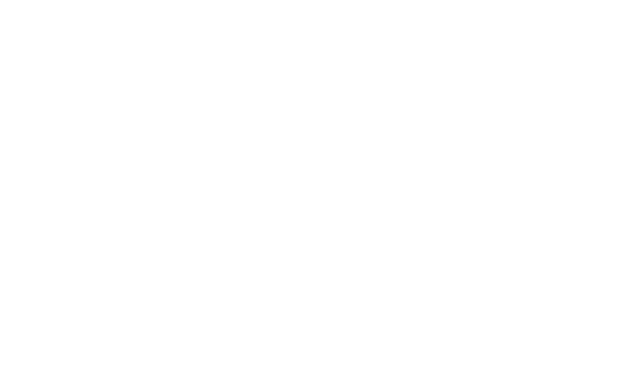
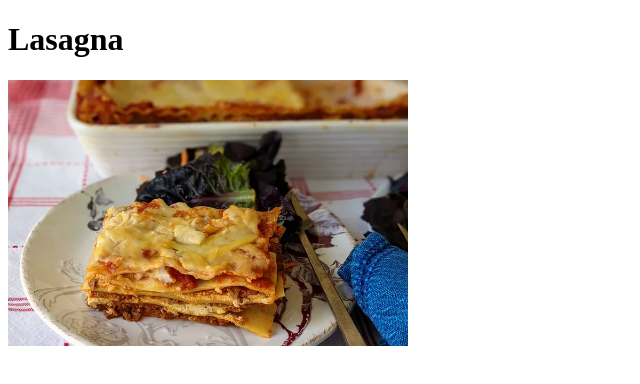
Before and after one commit to PaulAndreiC/odin-recipes, a plain HTML site: page recipes/lasagna.html in a window 1280 px wide. Shown: the whole page, without its empty margins (0-640 px from the left). Drawn offline with Linux system fonts and the light colour scheme.

Commit message:
Add <h1> with dish name and an <img> of the dish

```diff
--- a/recipes/lasagna.html
+++ b/recipes/lasagna.html
@@ -11,6 +11,7 @@
         <title>Lasagna</title>
     </head>
     <body>
-
+        <h1>Lasagna</h1>
+        <img src="../img/lasagna.webp" alt="Lasagna Dish Image" height="266" width="400">
     </body>
 </html>
```
